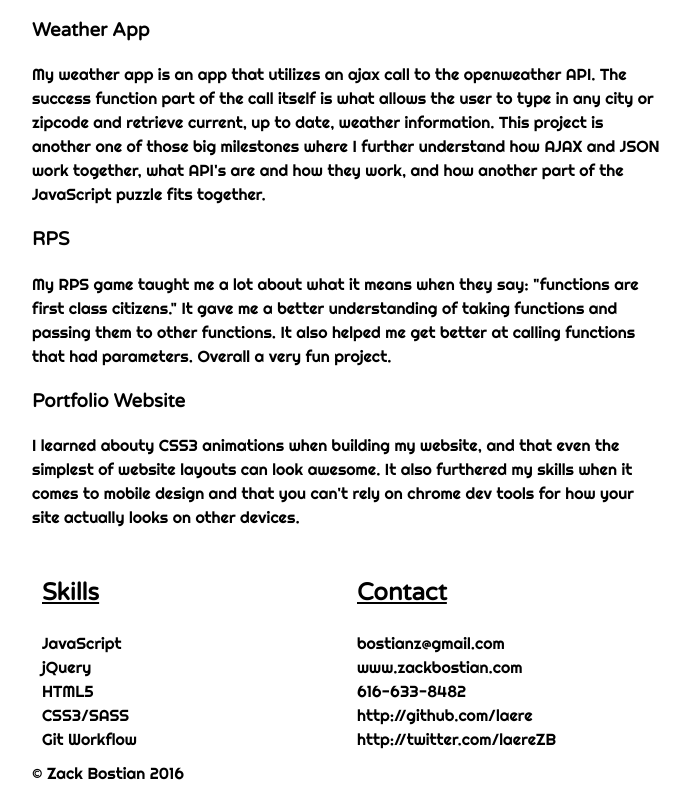
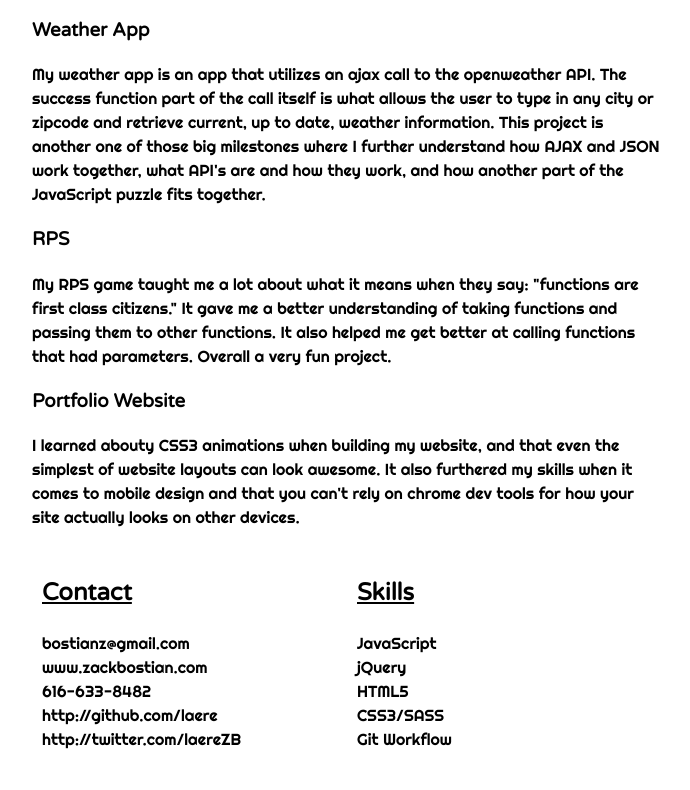
Before and after one commit to laere/Resume, a website: page index.html in a window 1280 px wide. Shown: the part 725-1515 px from the top of the page, without its empty margins (293-983 px from the left). After the commit the page ends 1491 px from the top, so only its background shows below. Drawn offline with Linux system fonts and the light colour scheme.

Commit message:
removed footer

```diff
--- a/css/main.scss
+++ b/css/main.scss
@@ -51,11 +51,14 @@ h2 {
   flex-flow: column wrap;
   //background-color: red;
   padding: 5px;
+
+  //HEADER//
   .header {
     text-align: center;
     border-bottom: 5px solid black;
     padding-bottom: 5px;
   }
+  //SKILLS AND CONTACT//
   .col {
     width: 50%;
     padding: 10px;
@@ -65,7 +68,7 @@ h2 {
     //background-color: blue;
   }
   .contact {
-    float: right;
+    float: left;
     //  background-color: yellow;
   }
 
--- a/index.html
+++ b/index.html
@@ -89,9 +89,9 @@
   </section>
 
   <!-- FOOTER -->
-  <footer class="main-footer">
+  <!-- <footer class="main-footer">
     <div><span>&copy; Zack Bostian 2016</span></div>
-  </footer>
+  </footer> -->
 </div>
 
 </body>
```
Also changed, not shown: css/main.css, 1 other file.
